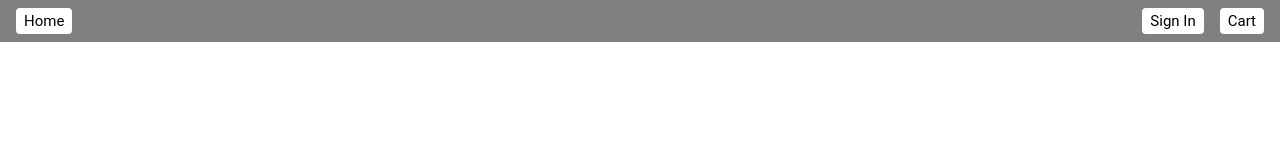
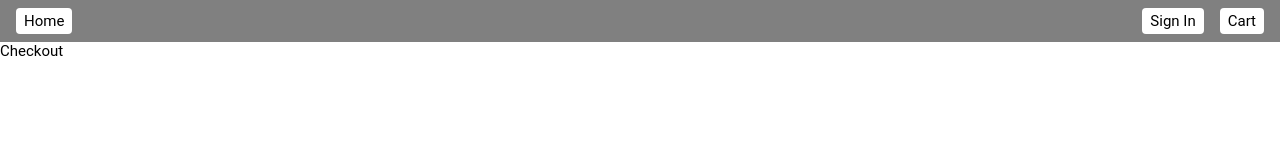
Before and after one commit to Frank-5850/E-commerse, a React (Create React App) app in the folder frontend/: page /checkout in a window 1280 px wide. Before the commit this address had no page. Shown: the top 160 px of the page. Built offline with nearby package versions, Linux system fonts and the light colour scheme.

Commit message:
feat(checkout): checkout route ready.

```diff
--- a/frontend/src/App.js
+++ b/frontend/src/App.js
@@ -1,6 +1,7 @@
 import React from "react";
 import { BrowserRouter, Routes, Route } from "react-router-dom";
 import Cart from "./cart/Cart";
+import Checkout from "./checkout/Checkout";
 import Home from "./home/Home";
 import Nav from "./nav/Nav";
 import AdminRoute from "./routes/AdminRoute";
@@ -15,6 +16,7 @@ const App = () => {
       <Routes>
         <Route path="/" element={<Home />} />
         <Route path="/cart" element={<Cart />} />
+        <Route path="/checkout" element={<Checkout />} />
         <Route
           path="/admin/dashboard"
           element={
--- a/frontend/src/cart/Cart.js
+++ b/frontend/src/cart/Cart.js
@@ -1,4 +1,5 @@
 import React, { useEffect, useState } from "react";
+import { NavItem } from "../nav/nav.styles";
 import {
   CartWrapper,
   CartContainer,
@@ -99,6 +100,7 @@ const Cart = () => {
                   </CartDetailsContainer>
                 </CartItemCard>
               ))}
+            <NavItem to="/checkout">Checkout</NavItem>
           </OrderContainer>
         </CartContainer>
       ) : (
--- /dev/null
+++ b/frontend/src/checkout/Checkout.js
@@ -0,0 +1,7 @@
+import React from "react";
+
+const Checkout = () => {
+  return <div>Checkout</div>;
+};
+
+export default Checkout;
```
Also changed, not shown: frontend/src/checkout/checkout.styles.js (added), 1 other file (tests, documents, lock files or other folders).
